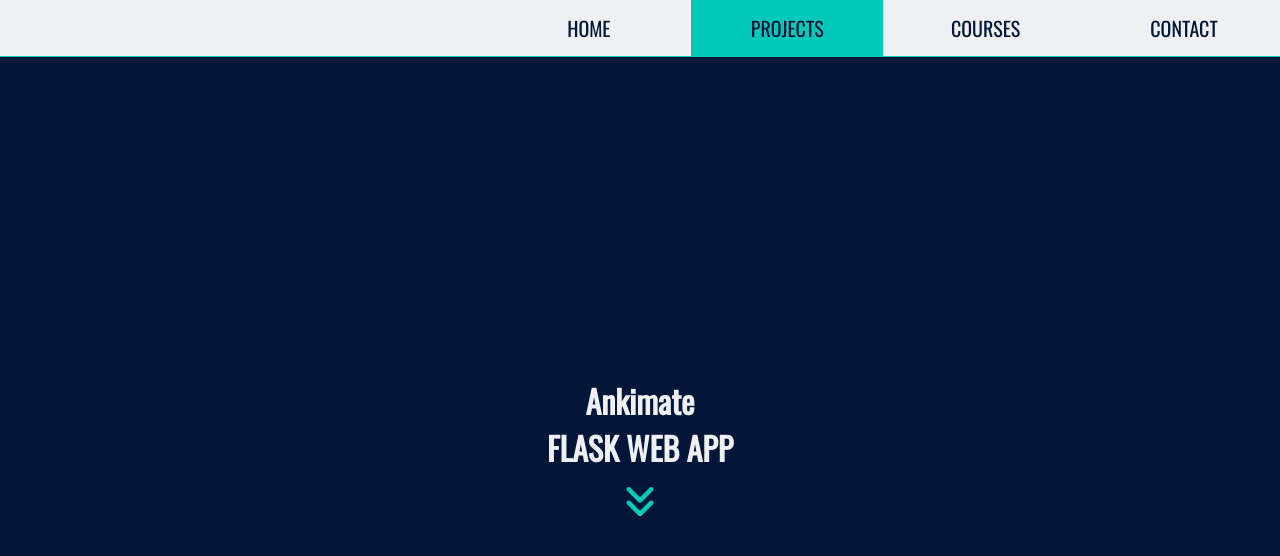
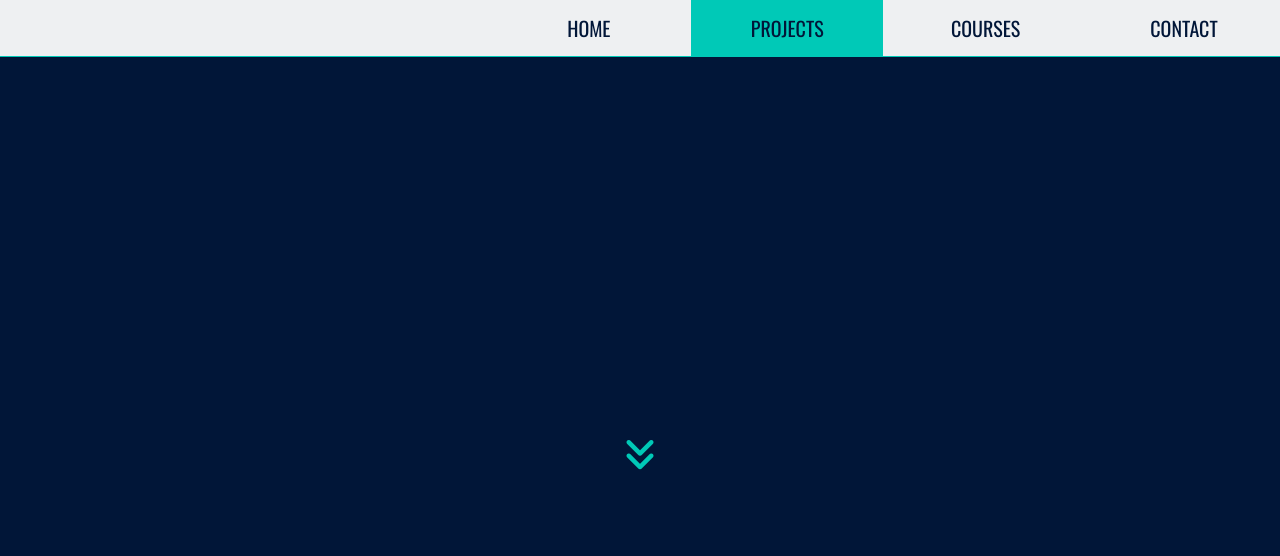
Before and after one commit to mattbayes/mattbayes.github.io, a Jekyll site: the page built from _posts/2022-03-12-ankimate.markdown, in a window 1280 px wide and 900 px high. Shown: the top 556 px of the window. Built offline with Jekyll 4.4.1, drawn with Linux system fonts in a browser that asks for light colours; nearby versions of some CDN libraries.

Commit message:
Title
Title updated.

```diff
--- a/_includes/header.html
+++ b/_includes/header.html
@@ -1,9 +1,5 @@
 <header id="welcome-section">
-    {% if page.title %}
-    <h1>{{ page.title }}</h1>
-    {% else %}
-    <h1>{{ layout.header_text | default: site.title }}</h1>
-    {% endif %}
+    <h1>{{ layout.header_text }}</h1>
     <a href="{{ layout.header_link | default: page.header_link }}">
         <i class="fa-solid fa-angles-down"></i>
     </a>
--- a/_layouts/index.html
+++ b/_layouts/index.html
@@ -1,6 +1,6 @@
 ---
 layout: default
-title: index
+title: Test
 header_text: "Matt Bayes<br><span>Portfolio</span>"
 header_link: "#technologies"
 
```
